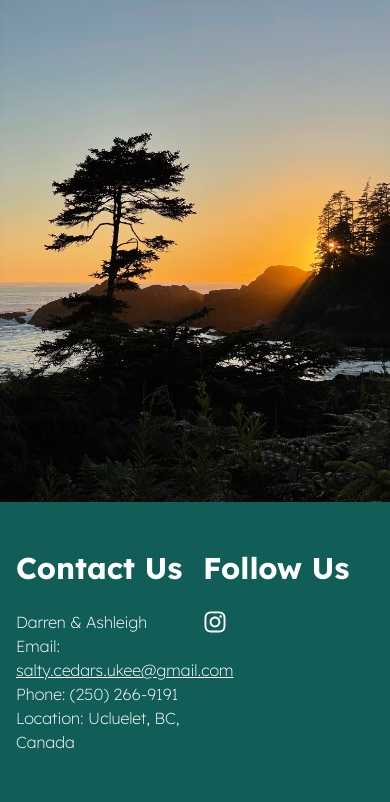
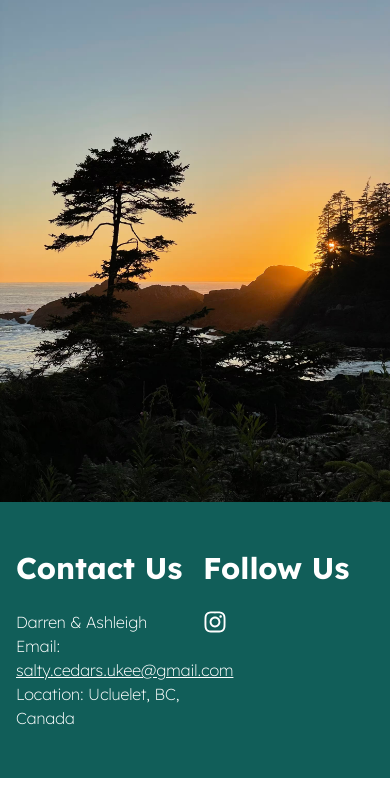
Before and after one commit to darrenterhune/saltycedars, a website: page adventures.html in a window 390 px wide. Shown: the part 3268-4070 px from the top of the page. After the commit the page ends 4046 px from the top, so only its background shows below. Drawn offline with nearby package versions, Linux system fonts and the light colour scheme.

Commit message:
Remove phone from contact

```diff
--- a/adventures.html
+++ b/adventures.html
@@ -185,7 +185,7 @@
                 >salty.cedars.ukee@gmail.com</a
               >
             </p>
-            <p class="font-thin">Phone: (250) 266-9191</p>
+            <!-- <p class="font-thin">Phone: (250) 266-9191</p> -->
             <p class="font-thin">Location: Ucluelet, BC, Canada</p>
           </div>
           <div>
```
Also changed, not shown: index.html (+1 -1 lines), suite.html (+1 -1 lines).
